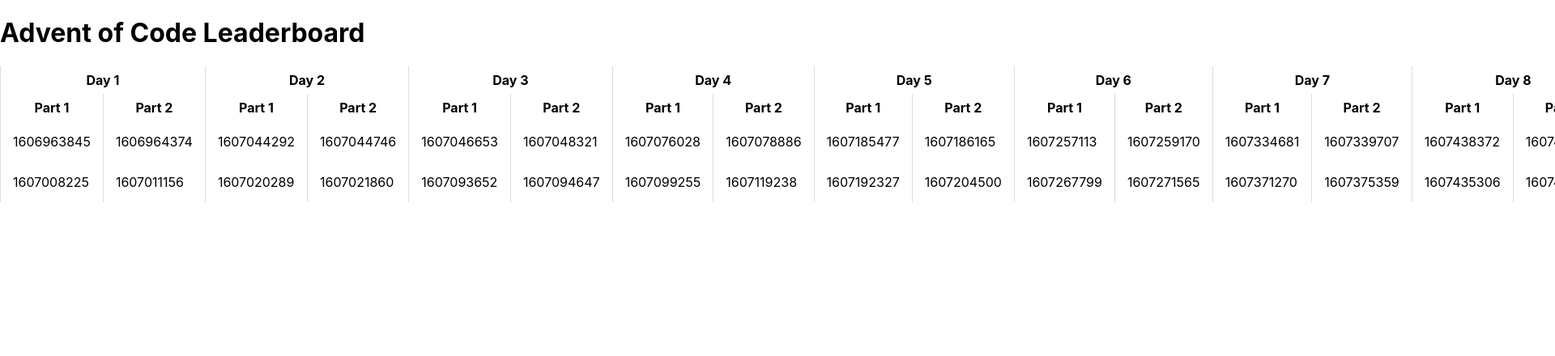
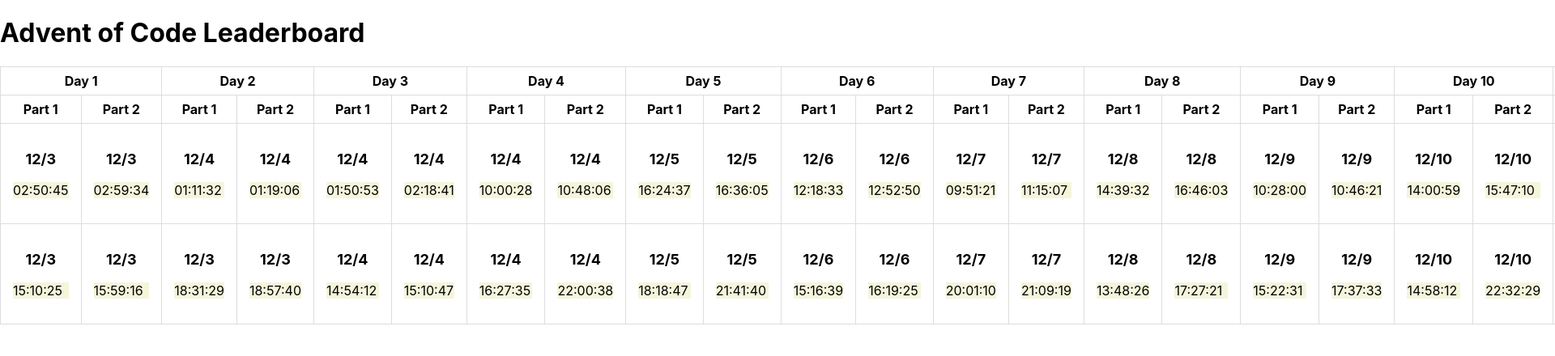
Before and after one commit to Ecpii/aoc-leaderboard-display, a React (Create React App) app: page / in a window 1280 px wide. Shown: the top 440 px of the page at 81% size, 1920 px wide, since content can reach past the window. Built offline with nearby package versions, Linux system fonts and the light colour scheme.

Commit message:
timestamps put in table

```diff
--- a/src/App.css
+++ b/src/App.css
@@ -1,5 +1,5 @@
 table, th, td {
-    border-left: 1px solid #ddd;
+    border: 1px solid #ddd;
     border-collapse: collapse;
 }
 
@@ -10,3 +10,12 @@
 .bigHead {
     padding: 7px;
 }
+
+.timestamp-day {
+    font-weight: bold;
+    text-align: center;
+    font-size: 18px;
+}
+.timestamp-cell {
+    background-color: beige;
+}
--- a/src/App.js
+++ b/src/App.js
@@ -21,6 +21,24 @@
               setLeaderboardData(Object.values(data.members));
           });
   }
+  const generateTimestampCell = ({ cell: {value} }) => {
+        let date = new Date(parseInt(value, 10) * 1000)
+        let day = date.getDate()
+        let hours = '0' + date.getHours()
+        let minutes = '0' + date.getMinutes()
+        let seconds = '0' + date.getSeconds()
+        return (
+            <>
+                <p className='timestamp-day'>
+                    12/{day}
+                </p>
+                <p className='timestamp-cell'>
+                    {hours.substr(-2)}:{minutes.substr(-2)}:{seconds.substr(-2)}
+                </p>
+            </>
+        )
+
+    }
     const generateTable = () => {
         let i;
         let tableColumns = []
@@ -30,11 +48,13 @@
                 columns: [
                     {
                     Header: 'Part 1',
-                    accessor: 'completion_day_level.' + i + '.1.get_star_ts'
+                    accessor: 'completion_day_level.' + i + '.1.get_star_ts',
+                    Cell: generateTimestampCell
                 },
                 {
                     Header: 'Part 2',
-                    accessor: 'completion_day_level.' + i + '.2.get_star_ts'
+                    accessor: 'completion_day_level.' + i + '.2.get_star_ts',
+                    Cell: generateTimestampCell
                 }
             ]
         })
```
Also changed, not shown: 1 other file (tests, documents, lock files or other folders). Lines whose indentation alone changed are shown as unchanged.
